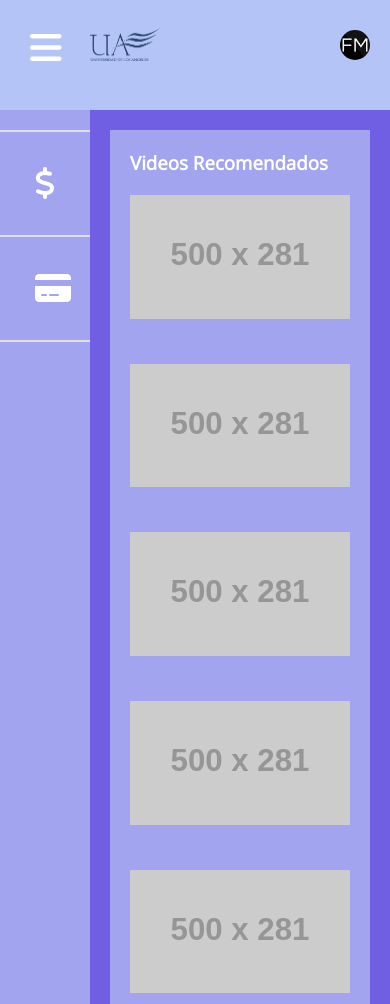
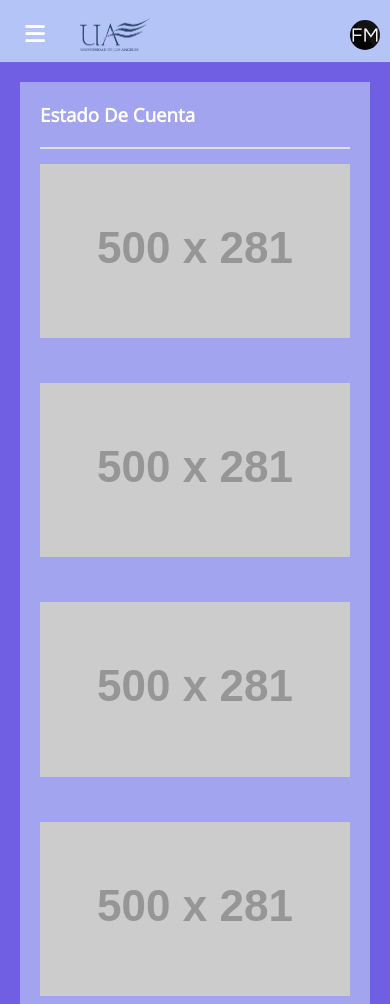
Before and after one commit to rosdfots20/ui-pages-univer, a plain HTML site: page alumnos/index.html in a window 390 px wide. Shown: the top 1004 px of the page. Drawn offline with nearby package versions, Linux system fonts and the light colour scheme; placeholder pictures from the web are drawn by us.

Commit message:
Ajustes barra lateral

```diff
--- a/alumnos/index.html
+++ b/alumnos/index.html
@@ -12,7 +12,7 @@
 	<div class="contenedor active" id="contenedor">
 		<header class="header">
 			<div class="contenedor-logo">
-				<button id="boton-menu" class="boton-menu"><i style="color: white;" class="fas fa-bars fa-2x"></i></button>
+				<button id="boton-menu" class="boton-menu"><i style="color: white;" class="fas fa-bars fa-lg"></i></button>
 				<a href="#" class="logo"><img class="logo-menu" src="../img/Angeles.png" alt=""></a>
 			</div>
 
@@ -22,25 +22,23 @@
 			</div> -->
 
 			<div class="botones-header">
+				<p class="name-user">Nombre User</p>
 				<a href="#" class="avatar"><img src="../img/avatar.jpg" alt=""></a>
 			</div>
 		</header>
 
 		<nav class="menu-lateral">
 			<hr>
-			<a href="#"><i style="color: white;" class="icon-stile fas fa-dollar-sign fa-2x"></i> Estado de Cuenta</a>
+			<a href="#"><i style="color: white;" class="icon-stile fas fa-dollar-sign fa-lg"></i> Estado de Cuenta</a>
 			<hr>
-			<a href="#"><i style="color: white;" class="fas fa-credit-card fa-2x"></i> Pagos</a>
+			<a href="#"><i style="color: white;" class="fas fa-credit-card fa-lg"></i> Pagos</a>
 			<hr>
 		</nav>
 
 		<main class="main">
-			<h3 class="titulo">Videos Recomendados</h3>
+			<h3 class="titulo">Estado De Cuenta</h3>
+			<hr>
 			<div class="grid-videos">
-				<a href="#" class="video"><img src="https://via.placeholder.com/500x281?text=Placeholder" alt=""></a>
-				<a href="#" class="video"><img src="https://via.placeholder.com/500x281?text=Placeholder" alt=""></a>
-				<a href="#" class="video"><img src="https://via.placeholder.com/500x281?text=Placeholder" alt=""></a>
-				<a href="#" class="video"><img src="https://via.placeholder.com/500x281?text=Placeholder" alt=""></a>
 				<a href="#" class="video"><img src="https://via.placeholder.com/500x281?text=Placeholder" alt=""></a>
 				<a href="#" class="video"><img src="https://via.placeholder.com/500x281?text=Placeholder" alt=""></a>
 				<a href="#" class="video"><img src="https://via.placeholder.com/500x281?text=Placeholder" alt=""></a>
--- a/css/estilos.css
+++ b/css/estilos.css
@@ -151,6 +151,11 @@ a {
 	width: 100%;
 	border-radius: 100px;
 }
+.name-user{
+	font-size: 1.2em;
+	padding-right: 10px;
+	color: white;
+}
 
 /* ---- ---- ---- Menu Lateral ---- ---- ---- */
 
@@ -198,6 +203,11 @@ a {
 	padding: 40px;
 	color: white;
   	box-shadow: inset 0 0 0 20px #705ee3;
+}
+
+.main hr{
+	margin: 15px 0;
+	border: 1px solid rgb(223, 223, 223);
 }
 
 .main .titulo {
@@ -267,4 +277,24 @@ a {
 	.main .grid-videos {
 		grid-template-columns: 1fr;
 	}
+	.name-user{
+		display: none;
+	}
+	.header{
+		padding: 10px;
+		padding-bottom: 2px;
+		height: 62px;
+	}
+	.contenedor{
+		grid-template-columns: minmax(0px, 0%) auto;
+	}
+	.contenedor.active {
+		display: block;
+	}
+	.menu-lateral hr{
+		margin: 9px 0;
+	}
+	.menu-lateral a{
+		padding: 9px 35px;
+	}
 }
```
Also changed, not shown: univers/index.html (+5 -4 lines), img/thumb.png (deleted).
